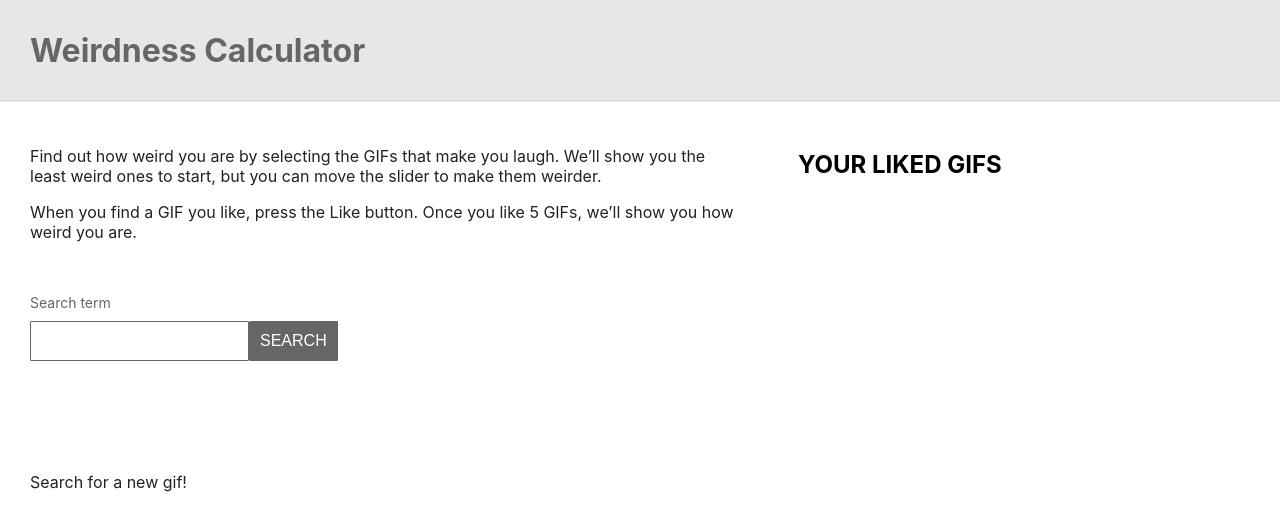
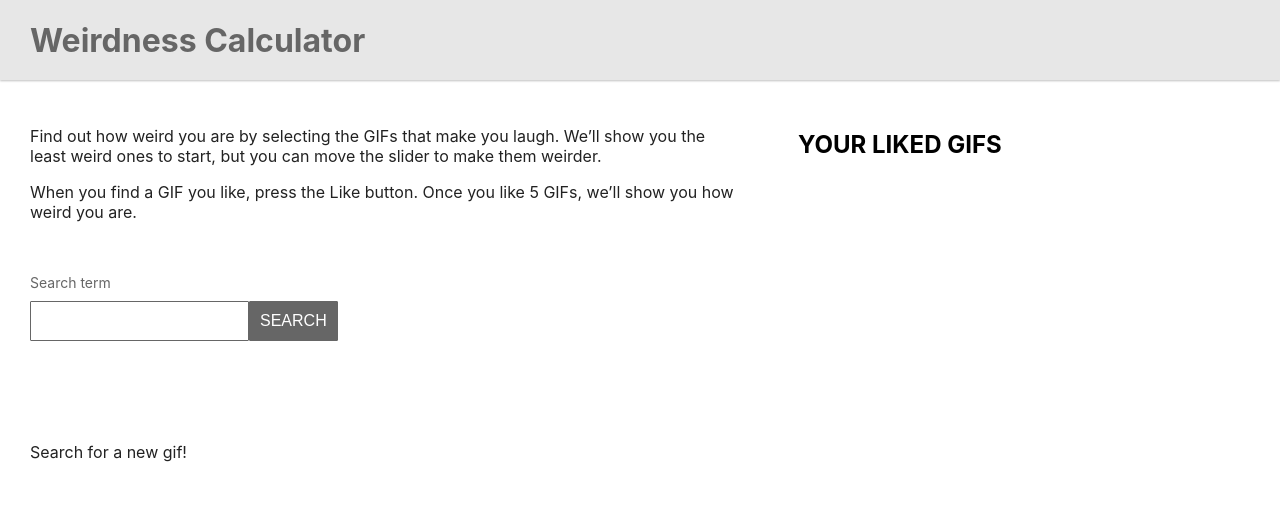
Before and after one commit to natashahakun/weirdness-calculator, a React (Create React App) app: page / in a window 1280 px wide. Shown: the top 530 px of the page. Built offline with nearby package versions, Linux system fonts and the light colour scheme; what giphy-js-sdk-core would draw is missing.

Commit message:
Adjust element sizes to minimize scrolling

```diff
--- a/src/components/Gif/Gif.scss
+++ b/src/components/Gif/Gif.scss
@@ -16,7 +16,7 @@
 
     &__image {
         width: 100%;
-        max-width: 500px;
+        max-width: 300px;
         border-radius: 6px;
     }
 
--- a/src/components/Header/Header.scss
+++ b/src/components/Header/Header.scss
@@ -3,7 +3,7 @@
 .header {
     display: flex;
     align-items: center;
-    min-height: 100px;
+    min-height: 80px;
     padding-left: 30px;
     color: $gray;
     background-color: $gray-light;
--- a/src/views/Search/Search.scss
+++ b/src/views/Search/Search.scss
@@ -1,6 +1,6 @@
 .search-view {
     &__search {
-        height: 120px;
+        height: 110px;
         margin-top: 50px;
     }
 
```
